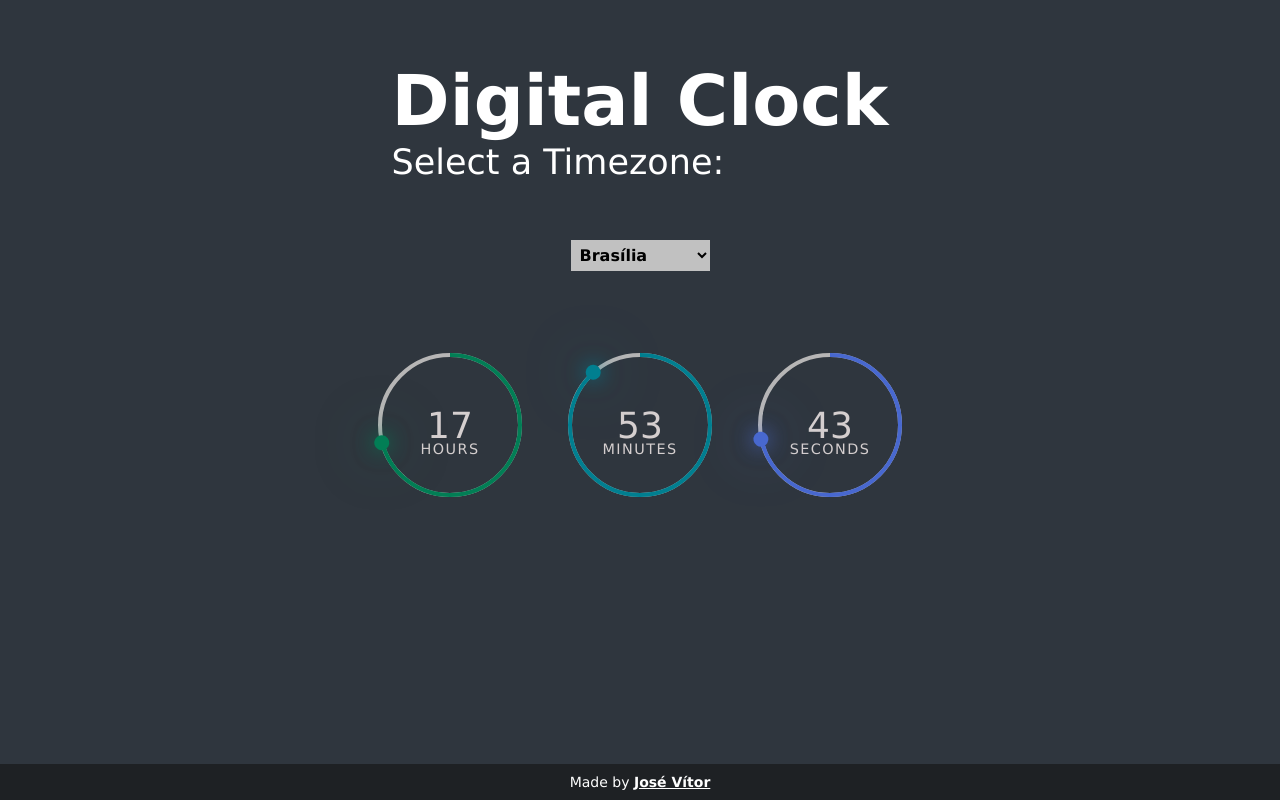
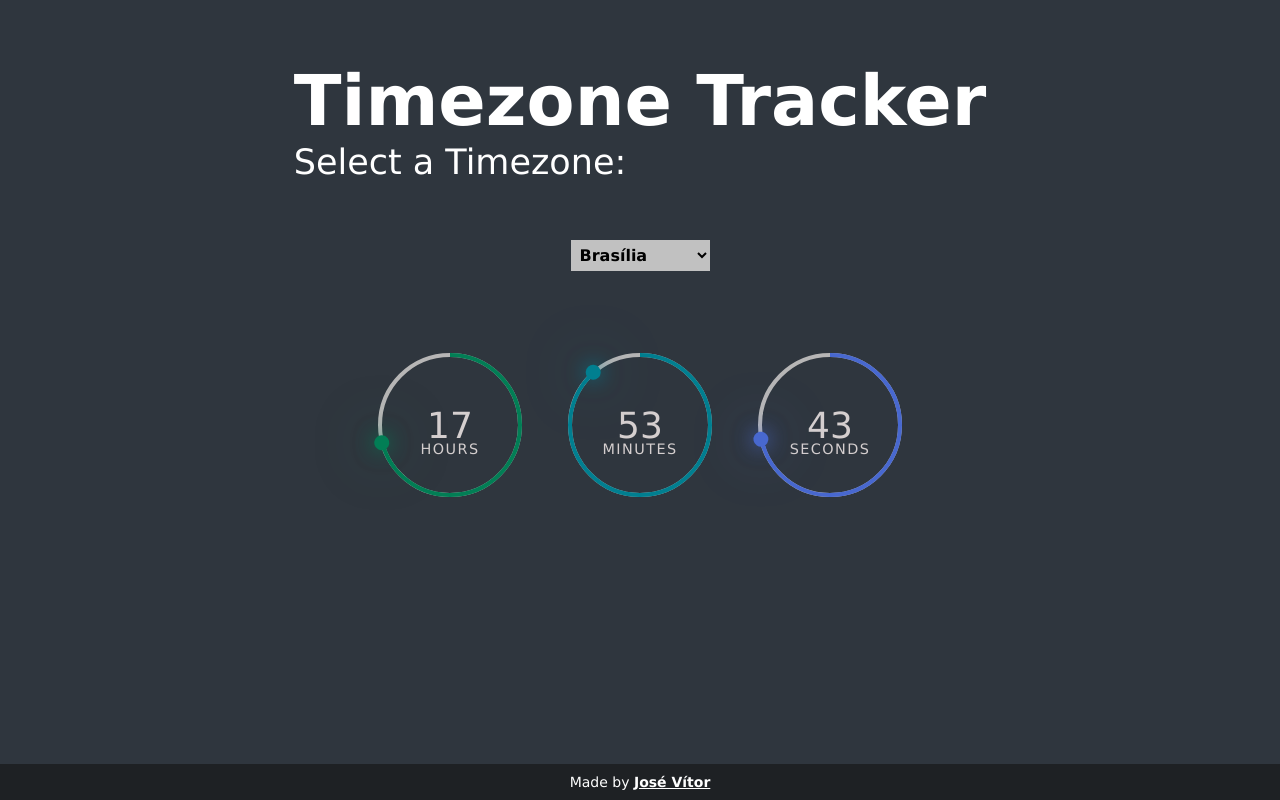
Before and after one commit to JoseVitorOliveira/Timezone-Tracker, a plain HTML site: page index.html in a window 1280 px wide. Drawn offline with Linux system fonts and the light colour scheme.

Commit message:
Update index.html

```diff
--- a/index.html
+++ b/index.html
@@ -9,7 +9,7 @@
   <body>
     <header>
       <div class="title">
-        <h1>Digital Clock</h1>
+        <h1>Timezone Tracker</h1>
         <p>Select a Timezone:</p>
       </div>
     </header>
```
